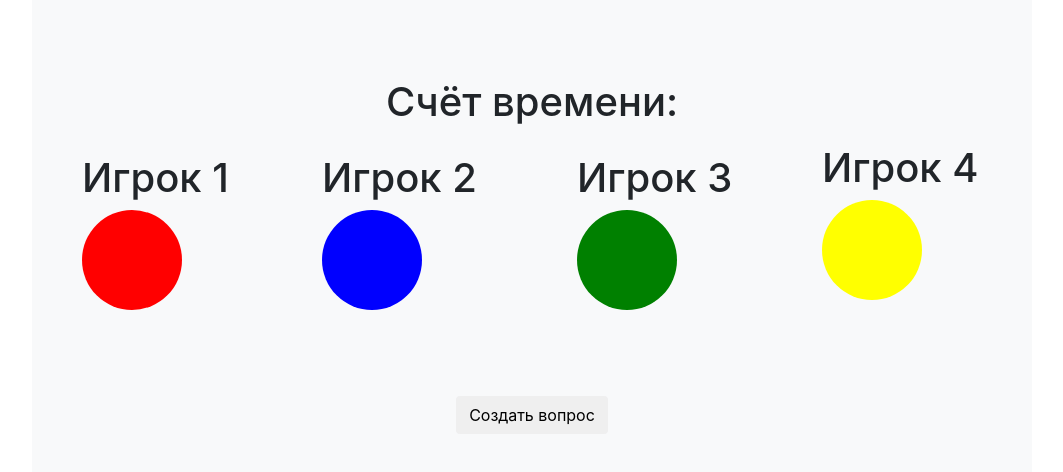
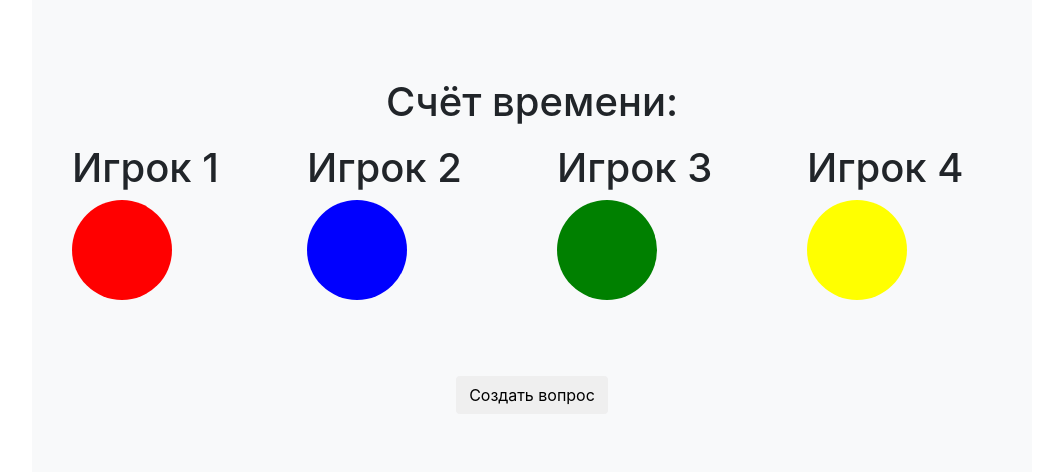
Before and after one commit to want74/MyCityYakutsk, a plain HTML site: page index.html in a window 1280 px wide. Shown: the part 682-1154 px from the top of the page, without its empty margins (108-1171 px from the left). Drawn offline with nearby package versions, Linux system fonts and the light colour scheme.

Commit message:
Add files via upload

```diff
--- a/index.html
+++ b/index.html
@@ -82,7 +82,7 @@
 	</div>
 	<div class="container">
 	<div class="row">
-		<div class="col" style="margin: 20px">
+		<div class="col" style="margin: 10px">
 			<div class="container">
 			<h1>
 				Игрок 1
@@ -95,7 +95,7 @@
 			</div>
 		</div>
 
-		<div class="col" style="margin: 20px">
+		<div class="col" style="margin: 10px">
 			<h1>
 				Игрок 2
 			</h1>
@@ -106,7 +106,7 @@
 			</h1>
 		</div>
 
-		<div class="col" style="margin: 20px">
+		<div class="col" style="margin: 10px">
 			<h1>
 				Игрок 3
 			</h1>
```
